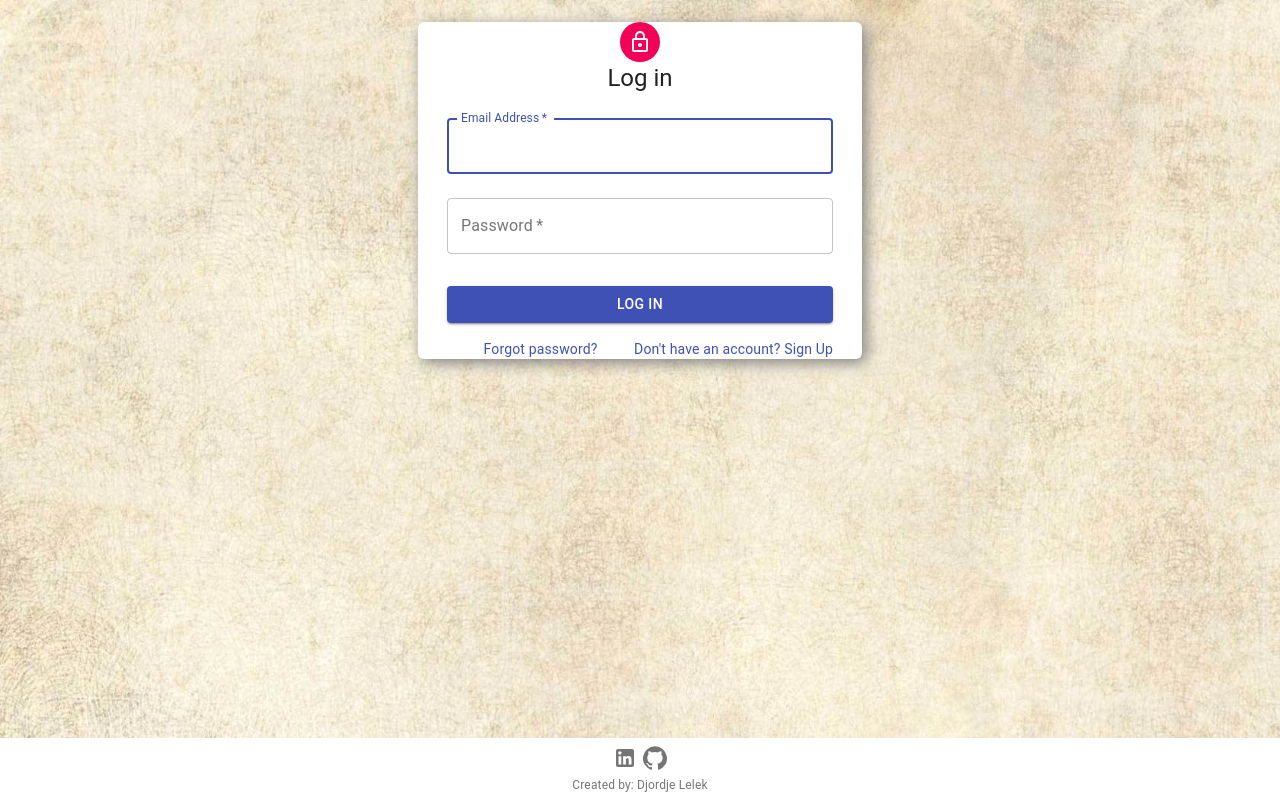
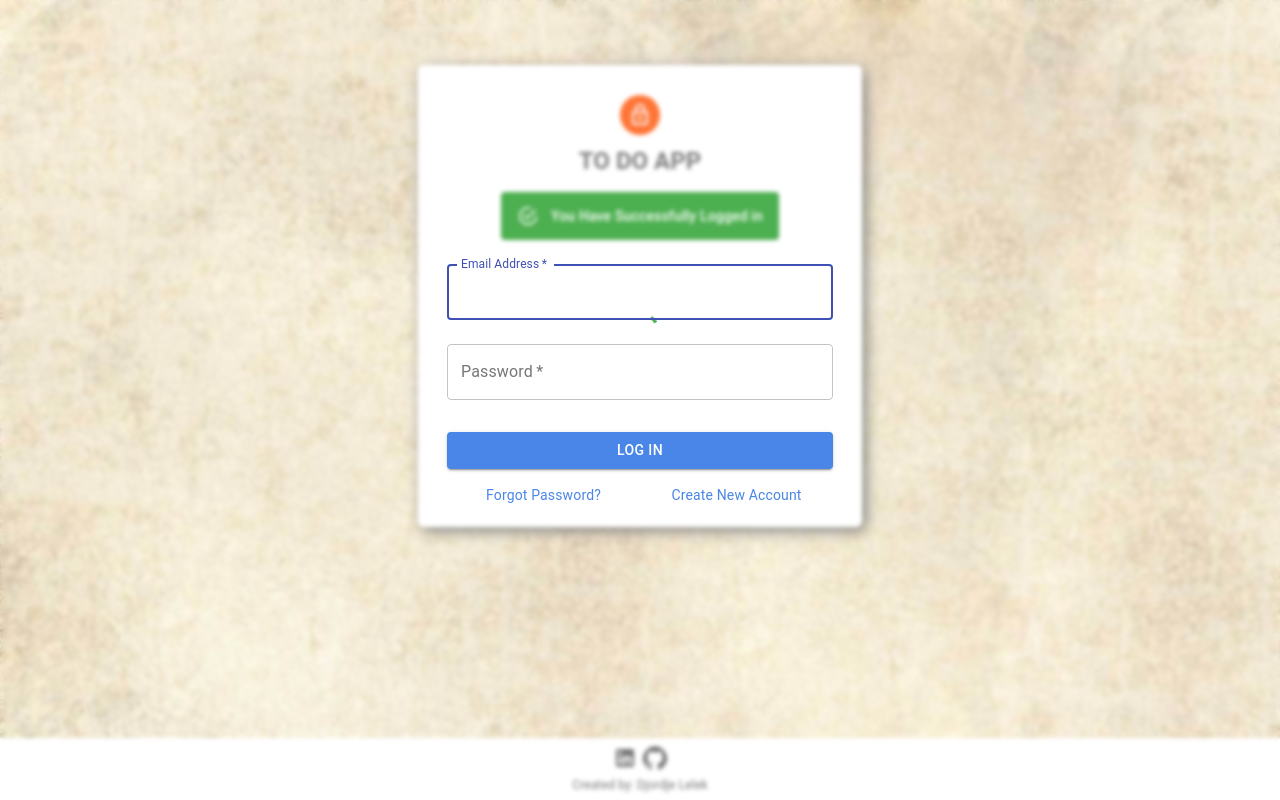
Before and after one commit to djordjelelek/to-do-app, a React (Create React App) app: page /login in a window 1280 px wide. Built offline with nearby package versions, Linux system fonts and the light colour scheme.

Commit message:
update log in

```diff
--- a/src/Footer/Footer.js
+++ b/src/Footer/Footer.js
@@ -1,16 +1,12 @@
 import React from "react";
-import classes from "./Footer.module.css";
 import GitHubIcon from "@material-ui/icons/GitHub";
 import LinkedInIcon from "@material-ui/icons/LinkedIn";
-import Typography from "@material-ui/core/Typography";
 import { makeStyles } from "@material-ui/core/styles";
 import Container from "@material-ui/core/Container";
-import Link from "@material-ui/core/Link";
 
 const useStyles = makeStyles((theme) => ({
   footer: {
     paddingTop: "8px",
-    // marginBottom: "-10px",
     marginTop: "auto",
     backgroundColor: "white",
   },
--- a/src/Footer/Footer.module.css
+++ /dev/null
@@ -1,37 +0,0 @@
-.Footer {
-    /* min-height: 15%; */
-    /* width: 100%; */
-    width: 100%;
-    height: 100%;
-    background-color: white;
-    color: #898989;
-}
-
-.Container {
-    margin: auto;
-    margin: 0 auto;
-    /* background-color: black; */
-}
-
-
-/* .Icons {
-    margin-bottom: -16px;
-}
-
-.LinedIn {
-    color: inherit;
-    text-decoration: none;
-    margin-right: 10px;
-}
-
-.GitHub {
-    color: inherit;
-    text-decoration: none;
-    margin-left: 10px;
-}
-
-.Owner {
-    font-size: 12px;
-    margin-bottom: 10px;
-    color: rgba(0, 0, 0, 0.54);
-} */
--- a/src/Main/Authentification/LogIn/LogIn.js
+++ b/src/Main/Authentification/LogIn/LogIn.js
@@ -22,32 +22,46 @@ const useStyles = makeStyles((theme) => ({
   root: {
     backgroundColor: "white",
     boxShadow: "4px 4px 15px  grey",
-    margin: "auto",
+    paddingTop: "8px",
+    marginTop: "65px",
     borderRadius: "6px",
-    zIndex: "3",
+    zIndex: "11",
   },
   paper: {
-    marginTop: "22px",
-    marginBottom: "22px",
-    marginLeft: "5px",
-    marginRight: "5px",
+    paddingTop: "22px",
+    paddingBottom: "22px",
+    paddingLeft: "5px",
+    paddingRight: "5px",
     display: "flex",
     flexDirection: "column",
     alignItems: "center",
   },
   avatar: {
-    backgroundColor: theme.palette.secondary.main,
+    backgroundColor: "rgb(255, 117, 55)",
   },
   form: {
-    width: "100%", // Fix IE 11 issue.
+    width: "100%",
     marginTop: theme.spacing(1),
+    zIndex: "20",
   },
-  submit: {
+  MuiButton: {
     margin: theme.spacing(3, 0, 2),
+    backgroundColor: "rgb(73, 134, 231)",
   },
   alert: {
-    marginTop: "25px",
-    marginBottom: "-6px",
+    marginTop: "15px",
+  },
+  link: {
+    color: "rgb(73, 134, 231)",
+    textAlign: "end",
+  },
+  ToDo: {
+    color: "gray",
+    marginTop: "10px",
+  },
+  Spinner: {
+    marginTop: "312px",
+    color: "#4caf50",
   },
 }));
 
@@ -55,7 +69,7 @@ export default function LogIn() {
   const history = useHistory();
   const [email, setEmail] = useState("");
   const [password, setPassword] = useState("");
-  const [loading, setLoading] = useState(false);
+  const [loading, setLoading] = useState(true);
   const classes = useStyles();
 
   const [alertShow, setAlertShow] = useState(false);
@@ -86,7 +100,7 @@ export default function LogIn() {
         setTimeout(() => {
           setLogIn(true);
           history.push("/home");
-        }, 2000);
+        }, 1000);
       })
       .catch((err) => {
         setAlertText("Wrong email or password");
@@ -97,14 +111,21 @@ export default function LogIn() {
   return (
     <>
       <>
+        {loading ? (
+          <div className={classesCSS.SpinnerContainer}>
+            <CircularProgress className={classes.Spinner} />
+          </div>
+        ) : (
+          false
+        )}
         <Container component="main" maxWidth="xs" className={classes.root}>
           <CssBaseline />
           <div className={classes.paper}>
             <Avatar className={classes.avatar}>
               <LockOutlinedIcon />
             </Avatar>
-            <Typography component="h1" variant="h5">
-              Log in
+            <Typography component="h1" variant="h5" className={classes.ToDo}>
+              <strong>TO DO APP</strong>
             </Typography>
             {alertShow && loading === false ? (
               <Alert
@@ -115,7 +136,11 @@ export default function LogIn() {
                 {alertText}
               </Alert>
             ) : loading ? (
-              <Alert variant="filled" severity="success">
+              <Alert
+                className={classes.alert}
+                variant="filled"
+                severity="success"
+              >
                 You Have Successfully Logged in
               </Alert>
             ) : null}
@@ -149,19 +174,23 @@ export default function LogIn() {
                 fullWidth
                 variant="contained"
                 color="primary"
-                className={classes.submit}
+                className={classes.MuiButton}
               >
-                Log in
+                LOG IN
               </Button>
               <Grid container>
                 <Grid item xs>
-                  <Link href="/reset-password" variant="body2">
-                    Forgot password?
+                  <Link
+                    href="/reset-password"
+                    variant="body2"
+                    className={classes.link}
+                  >
+                    Forgot Password?
                   </Link>
                 </Grid>
-                <Grid item>
-                  <Link href="/signup" variant="body2">
-                    {"Don't have an account? Sign Up"}
+                <Grid item xs>
+                  <Link href="/signup" variant="body2" className={classes.link}>
+                    {"Create New Account"}
                   </Link>
                 </Grid>
               </Grid>
@@ -169,13 +198,6 @@ export default function LogIn() {
           </div>
         </Container>
       </>
-      {loading ? (
-        <div className={classesCSS.SpinnerContainer}>
-          <CircularProgress />
-        </div>
-      ) : (
-        false
-      )}
     </>
   );
 }
--- a/src/Main/Authentification/LogIn/LogIn.module.css
+++ b/src/Main/Authentification/LogIn/LogIn.module.css
@@ -2,5 +2,12 @@
     position: absolute;
     width: 100%;
     height: 100%;
-    padding-top: 272px;
+    top: 0;
+    left: 0;
+    right: 0;
+    bottom: 0;
+    backdrop-filter: blur(2px);
+    z-index: 1;
+    /* padding-top: 272px; */
+    /* filter: blur(4px); */
 }
--- a/src/Main/Main.js
+++ b/src/Main/Main.js
@@ -11,7 +11,8 @@ import Container from "@material-ui/core/Container";
 const Main = () => {
   const { logIn } = useAuth();
   return (
-    <Container component="main" className={classes.main} maxWidth="sm">
+    <div className={classes.main}>
+      <Container component="main" maxWidth="sm" className={classes.main}>
         {logIn ? (
           <Switch>
             <Route path="/home" exact component={ToDo} />
@@ -31,6 +32,7 @@ const Main = () => {
           </Switch>
         )}
       </Container>
+    </div>
   );
 };
 
--- a/src/Main/Main.module.css
+++ b/src/Main/Main.module.css
@@ -1,4 +1,5 @@
     .main {
+        padding: auto;
         /* padding: 50px; */
         /* min-height: 90%;
         height: 92%;
```
Also changed, not shown: 1 other file (tests, documents, lock files or other folders). Lines whose indentation alone changed are shown as unchanged.
